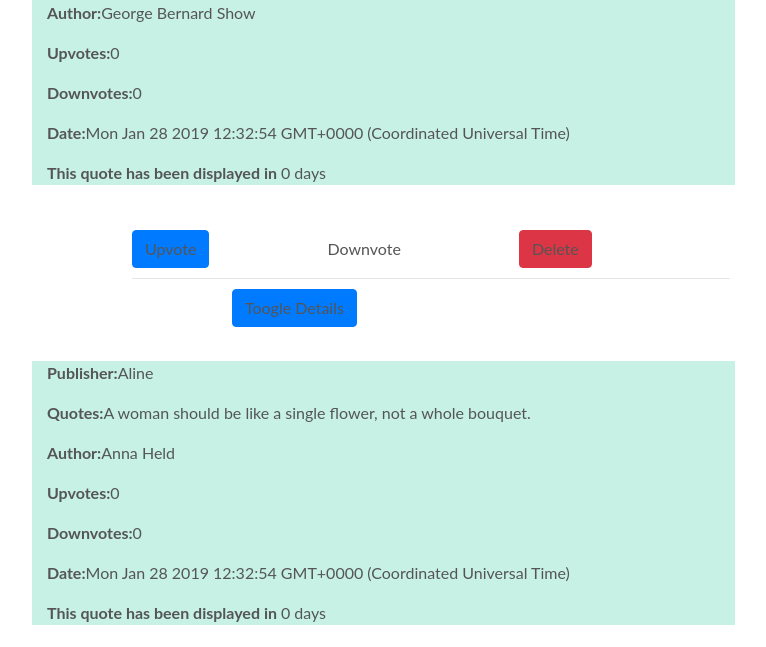
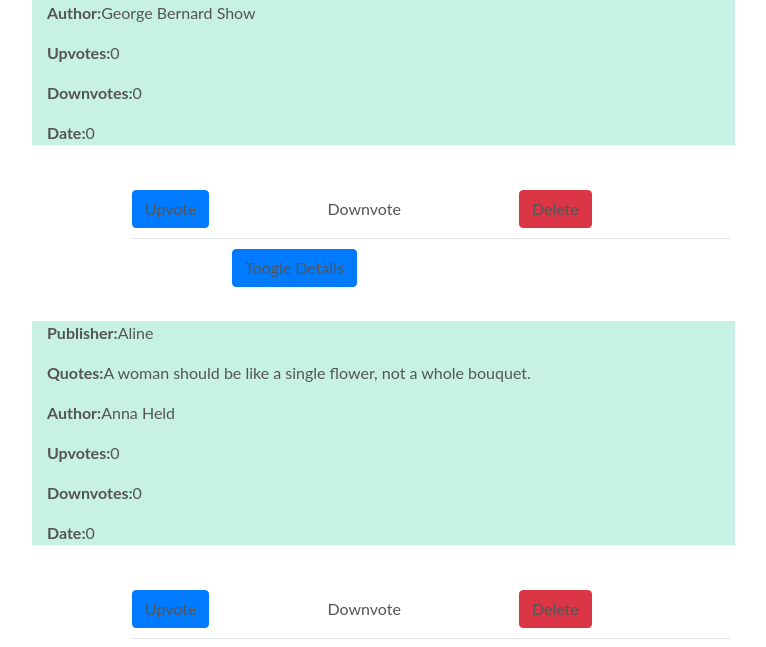
Before and after one commit to njoanc/Projects, an Angular app: page / in a window 1280 px wide. Shown: the part 860-1507 px from the top of the page, without its empty margins (398-1164 px from the left). Built offline with nearby package versions, Linux system fonts and the light colour scheme.

Commit message:
fixing errors

```diff
--- a/src/app/date-count.pipe.ts
+++ b/src/app/date-count.pipe.ts
@@ -14,7 +14,7 @@ export class DateCountPipe implements PipeTransform {
 
 		var dateCounter = dateDifferenceSeconds / secondsInADay;
 
-		if (dateCounter >= 1 && value > todayWithNoTime) {
+		if (dateCounter >= 1) {
 			return dateCounter;
 		} else {
 			return 0;
--- a/src/app/project-details/project-details.component.html
+++ b/src/app/project-details/project-details.component.html
@@ -13,9 +13,9 @@
     <strong>Downvotes:</strong>{{project.downvotes}}
   </p>
   <p>
-    <strong>Date:</strong>{{project.myDate}}
+    <strong>Date:</strong>{{project.myDate | dateCount}}
   </p>
-  <p>{{project.description}}</p>
-  <p><strong>This quote has been displayed in </strong> {{project.completeDate|dateCount}} days</p>
+  <!-- <p>{{project.description}}</p> -->
+  <!-- <p><strong>This quote has been displayed in </strong> {{project.completeDate|dateCount}} days</p> -->
 </div>
 <br>
--- a/src/app/project-form/project-form.component.ts
+++ b/src/app/project-form/project-form.component.ts
@@ -7,6 +7,7 @@ import { Project } from '../project';
 	styleUrls: [ './project-form.component.css' ]
 })
 export class ProjectFormComponent implements OnInit {
+	newProject = new Project('', '', '', new Date());
 	@Output() emitQuote = new EventEmitter();
 	quoteStr: string;
 	quotePublisher: string;
@@ -14,10 +15,11 @@ export class ProjectFormComponent implements OnInit {
 	theProject: any;
 
 	submitQuote() {
-		this.theProject = new Project(this.quotePublisher, this.quoteAuthor, this.quoteStr);
+		this.theProject = new Project(this.quotePublisher, this.quoteAuthor, this.quoteStr, this.newDate);
 		this.quoteStr = '';
 		this.quoteAuthor = '';
 		this.quotePublisher = '';
+		this.newDate = ' ';
 		this.emitQuote.emit(this.theProject);
 	}
 
--- a/src/app/project.ts
+++ b/src/app/project.ts
@@ -1,10 +1,10 @@
 export class Project {
 	public upvotes: number;
 	public downvotes: number;
-	public myDate: Date;
-	constructor(public name: string, public author: string, public quote: string) {
+	// public myDate: Date;
+	constructor(public name: string, public author: string, public quote: string, public completeDate: Date) {
 		this.upvotes = 0;
 		this.downvotes = 0;
-		this.myDate = new Date();
+		// 	this.myDate = new Date();
 	}
 }
--- a/src/app/project/project.component.ts
+++ b/src/app/project/project.component.ts
@@ -10,9 +10,15 @@ export class ProjectComponent implements OnInit {
 		new Project(
 			'Jeanne',
 			'George Bernard Show',
-			'The single biggest problem in communication is the illusion that it has taken place.'
+			'The single biggest problem in communication is the illusion that it has taken place.',
+			new Date(2018, 3, 14)
 		),
-		new Project('Aline', 'Anna Held', 'A woman should be like a single flower, not a whole bouquet.')
+		new Project(
+			'Aline',
+			'Anna Held',
+			'A woman should be like a single flower, not a whole bouquet.',
+			new Date(2018, 1, 12)
+		)
 	];
 	number: number;
 	number1: number;
```
Also changed, not shown: 2 other files (tests, documents, lock files or other folders).
